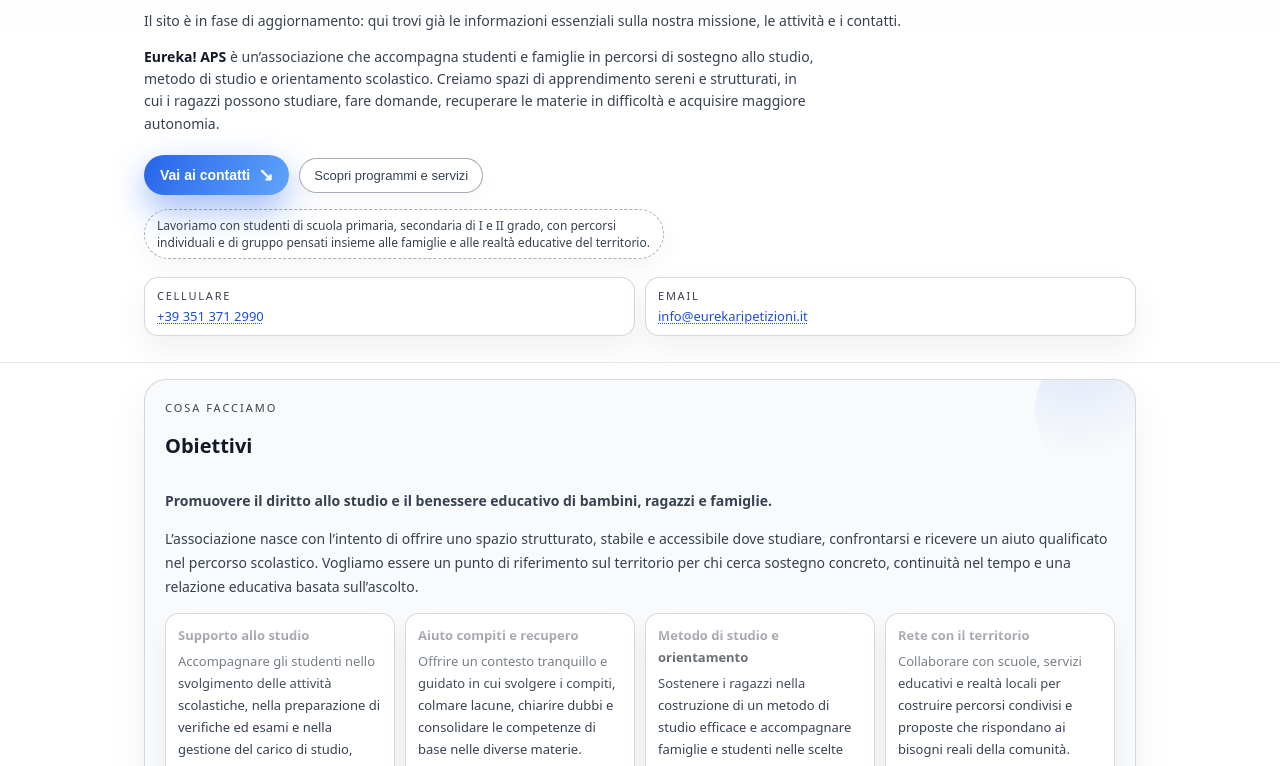
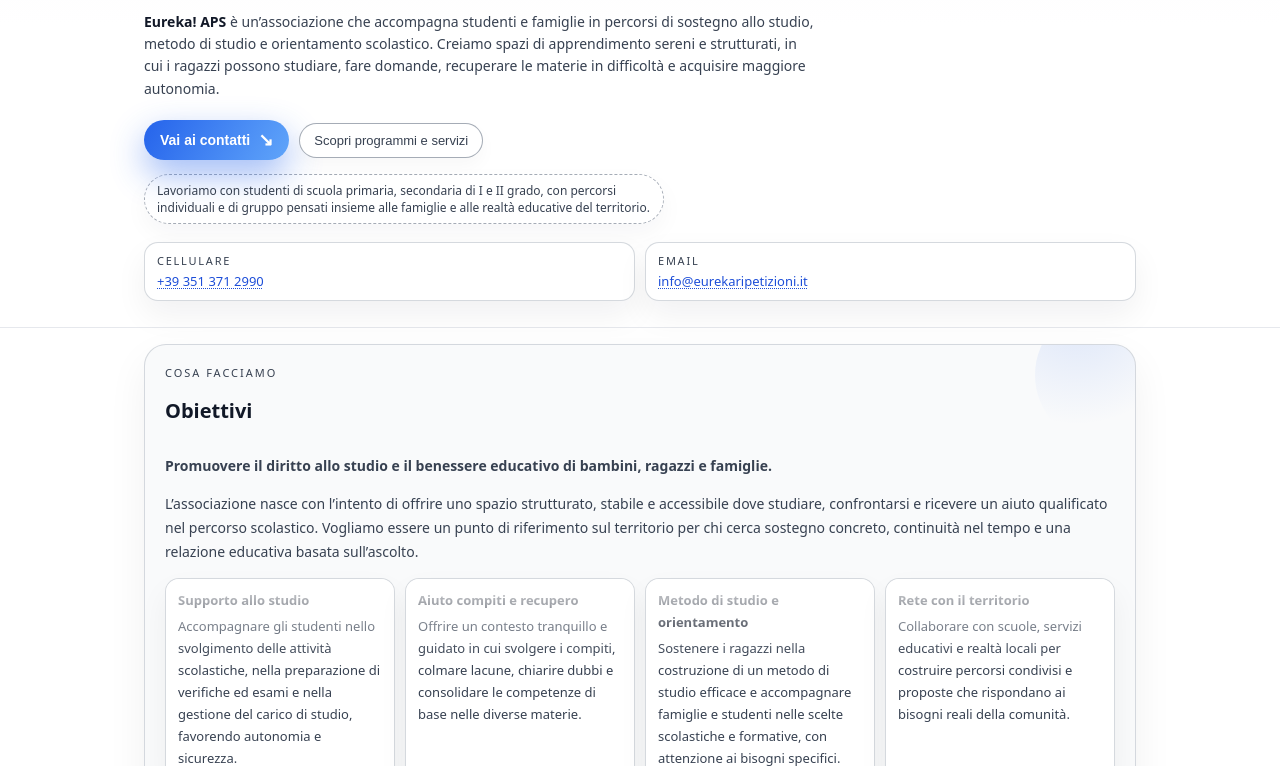
Before and after one commit to eurekaripetizioni/eurekaripetizioni.it, a plain HTML site: page index.html in a window 1280 px wide. Shown: the part 236-1002 px from the top of the page. Drawn offline with Linux system fonts and the light colour scheme.

Commit message:
Update index.html

```diff
--- a/index.html
+++ b/index.html
@@ -772,9 +772,6 @@
                     <p class="hero-subtitle">
                         Associazione di promozione sociale senza scopo di lucro per il supporto didattico e la crescita educativa.
                     </p>
-                    <p class="hero-subsubtitle">
-                        Il sito è in fase di aggiornamento: qui trovi già le informazioni essenziali sulla nostra missione, le attività e i contatti.
-                    </p>
                     <p class="hero-intro">
                         <strong>Eureka! APS</strong> è un’associazione che accompagna studenti e famiglie in percorsi
                         di sostegno allo studio, metodo di studio e orientamento scolastico. Creiamo spazi di
```
